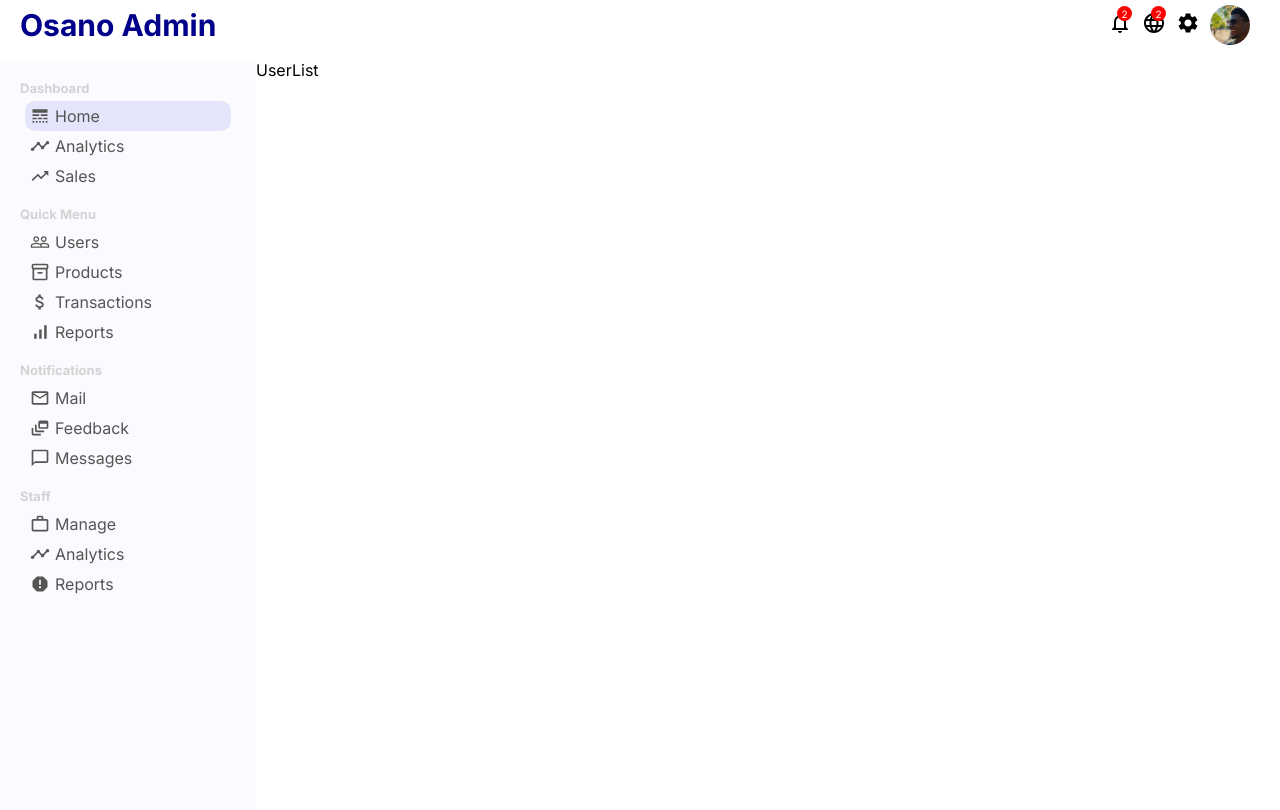
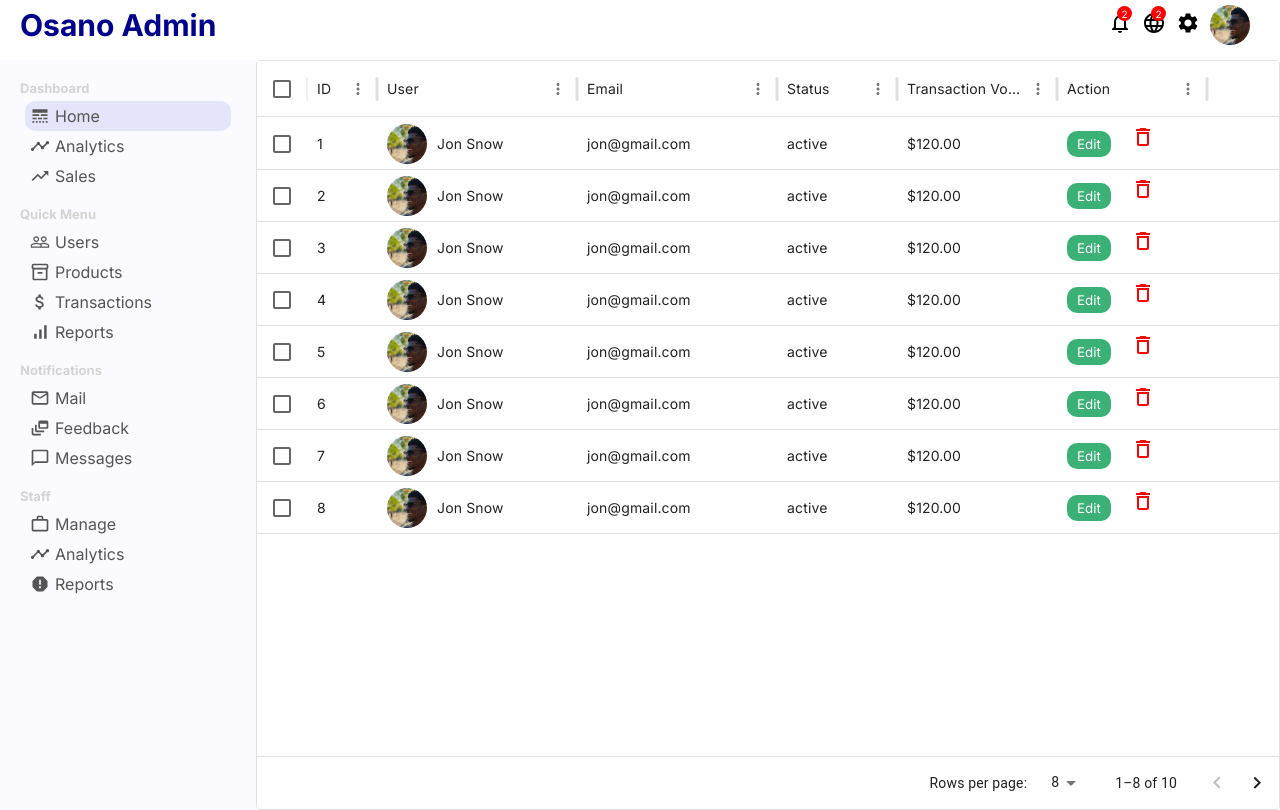
Before and after one commit to DerrickAntoney/osanoadmin, a React (Vite) app: page /users in a window 1280 px wide. Built offline with nearby package versions, Linux system fonts and the light colour scheme.

Commit message:
Adds and styles the MUI table

```diff
--- a/package.json
+++ b/package.json
@@ -14,6 +14,7 @@
     "@emotion/styled": "^11.11.5",
     "@mui/icons-material": "^5.15.15",
     "@mui/material": "^5.15.15",
+    "@mui/x-data-grid": "^7.1.1",
     "react": "^18.2.0",
     "react-dom": "^18.2.0",
     "react-router-dom": "^6.22.3",
--- a/src/components/topbar/Topbar.jsx
+++ b/src/components/topbar/Topbar.jsx
@@ -1,6 +1,6 @@
 import { Language, NotificationsNone, Settings } from '@mui/icons-material'
 import './topbar.css'
-import avatar from '../../assets/avatar.jpg'
+import avatar from '../../../public/assets/avatar.jpg'
 
 const Topbar = () => {
   return (
--- a/src/components/widgetLg/WidgetLg.jsx
+++ b/src/components/widgetLg/WidgetLg.jsx
@@ -1,5 +1,5 @@
 import './widgetLg.css'
-import avatar from '../../assets/avatar.jpg'
+import avatar from '../../../public/assets/avatar.jpg'
 
 const WidgetLg = () => {
 
--- a/src/components/widgetSm/WidgetSm.jsx
+++ b/src/components/widgetSm/WidgetSm.jsx
@@ -1,6 +1,6 @@
 import { Visibility } from '@mui/icons-material'
 import './widgetSm.css'
-import avatar from '../../assets/avatar.jpg'
+import avatar from '../../../public/assets/avatar.jpg'
 
 const WidgetSm = () => {
   return (
--- a/src/dummyData.js
+++ b/src/dummyData.js
@@ -48,3 +48,67 @@
       ActiveUser: 2490,
     },
   ];
+
+
+  export const userRows = [
+    { id: 1, username: 'Jon Snow',
+    avatar: '../../../public/assets/avatar.jpg',
+    email: "jon@gmail.com",
+    status: 'active',
+    transaction: '$120.00'
+    },
+    { id: 2, username: 'Jon Snow',
+    avatar: '../../../public/assets/avatar.jpg',
+    email: "jon@gmail.com",
+    status: 'active',
+    transaction: '$120.00'
+    },
+    { id: 3, username: 'Jon Snow',
+    avatar: '../../../public/assets/avatar.jpg',
+    email: "jon@gmail.com",
+    status: 'active',
+    transaction: '$120.00'
+    },
+    { id: 4, username: 'Jon Snow',
+    avatar: '../../../public/assets/avatar.jpg',
+    email: "jon@gmail.com",
+    status: 'active',
+    transaction: '$120.00'
+    },
+    { id: 5, username: 'Jon Snow',
+    avatar: '../../../public/assets/avatar.jpg',
+    email: "jon@gmail.com",
+    status: 'active',
+    transaction: '$120.00'
+    },
+    { id: 6, username: 'Jon Snow',
+    avatar: '../../../public/assets/avatar.jpg',
+    email: "jon@gmail.com",
+    status: 'active',
+    transaction: '$120.00'
+    },
+    { id: 7, username: 'Jon Snow',
+    avatar: '../../../public/assets/avatar.jpg',
+    email: "jon@gmail.com",
+    status: 'active',
+    transaction: '$120.00'
+    },
+    { id: 8, username: 'Jon Snow',
+    avatar: '../../../public/assets/avatar.jpg',
+    email: "jon@gmail.com",
+    status: 'active',
+    transaction: '$120.00'
+    },
+    { id: 9, username: 'Jon Snow',
+    avatar: '../../../public/assets/avatar.jpg',
+    email: "jon@gmail.com",
+    status: 'active',
+    transaction: '$120.00'
+    },
+    { id: 10, username: 'Jon Snow',
+    avatar: '../../../public/assets/avatar.jpg',
+    email: "jon@gmail.com",
+    status: 'active',
+    transaction: '$120.00'
+    },
+];
--- a/src/pages/userList/UserList.jsx
+++ b/src/pages/userList/UserList.jsx
@@ -1,8 +1,71 @@
+import { Avatar } from '@mui/material';
 import './userList.css'
+import { DataGrid } from '@mui/x-data-grid';
+import { DeleteOutline } from '@mui/icons-material';
+import { userRows } from '../../dummyData';
+import { Link } from 'react-router-dom';
+import { useState } from 'react';
+
 
 const UserList = () => {
+    const [data, setData] = useState(userRows)
+    const handleDelete = (id) => {
+      setData(data.filter((user) => user.id!== id))
+    };
+    const columns = [
+        { field: 'id', headerName: 'ID', width: 70 },
+        { field: 'user', headerName: 'User', width: 200, renderCell: (params)=> {
+          return (
+            <div className="userListUser">
+                <img src={params.row.avatar} alt="avatar" className="userListAvatar"/>
+                {params.row.username}
+            </div>
+          )
+        } },
+        { field: 'email', headerName: 'Email', width: 200 },
+        {
+          field: 'status',
+          headerName: 'Status',
+          width: 120,
+        },
+        {
+          field: 'transaction',
+          headerName: 'Transaction Volume',
+          width: 160,
+        },
+        {
+          field: 'action',
+          headerName: 'Action',
+          width: 150,
+          renderCell: (params) => {
+            return (
+              <div className="userListAction">
+                <Link to={'user' + params.row.id}>
+                  <button className="userListEdit">Edit</button>
+                </Link>
+                <DeleteOutline className="userListDelete" onClick={()=>handleDelete(params.row.id)}/>
+              </div>
+            )
+        },
+      },
+      ];
+
+
   return (
-    <div className='userList'>UserList</div>
+    <div className='userList'>
+        <DataGrid
+        rows={data}
+        columns={columns}
+        initialState={{
+          pagination: {
+            paginationModel: { page: 0, pageSize: 8 },
+          },
+        }}
+        pageSizeOptions={[8, 16]}
+        checkboxSelection
+        disableRowSelectionOnClick
+      />
+    </div>
   )
 }
 
--- a/src/pages/userList/userList.css
+++ b/src/pages/userList/userList.css
@@ -1,3 +1,31 @@
 .userList {
     flex: 4;
 }
+
+.userListUser{
+    display: flex;
+    align-items: center;
+
+    .userListAvatar {
+        width: 40px;
+        height: 40px;
+        border-radius: 50%;
+        object-fit: cover;
+        margin-right: 10px;
+    }
+}
+
+.userListEdit{
+    border: none;
+    border-radius: 10px;
+    padding: 5px 10px;
+    background-color: #3bb077;
+    color: white;
+    cursor: pointer;
+    margin-right: 20px;
+}
+
+.userListDelete{
+    color: red;
+    cursor: pointer;
+}
```
Also changed, not shown: src/pages/user/User.jsx (added, +9 -0 lines), public/assets/avatar.jpg (renamed from src/assets/avatar.jpg), src/pages/user/user.css (added), 1 other file (tests, documents, lock files or other folders).
